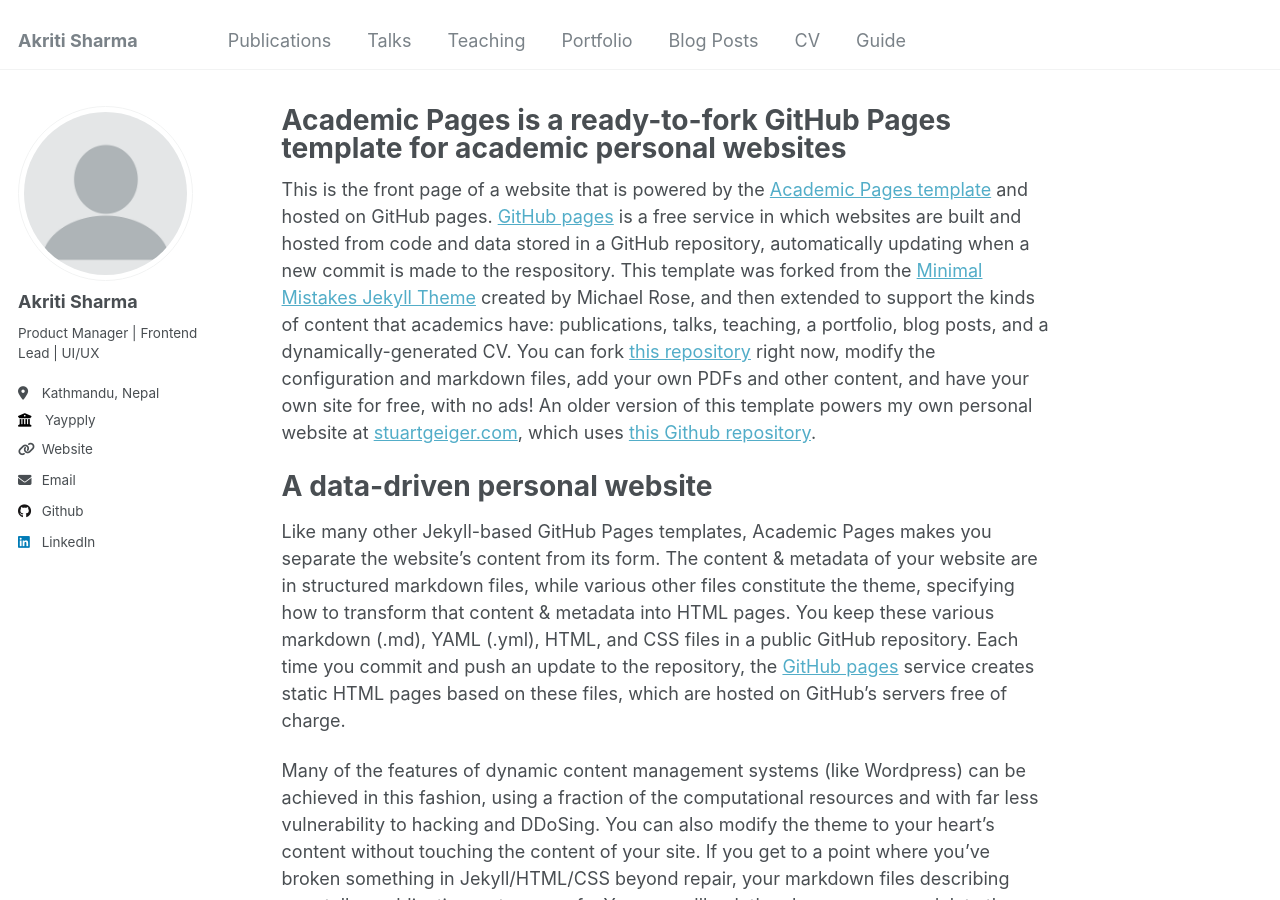
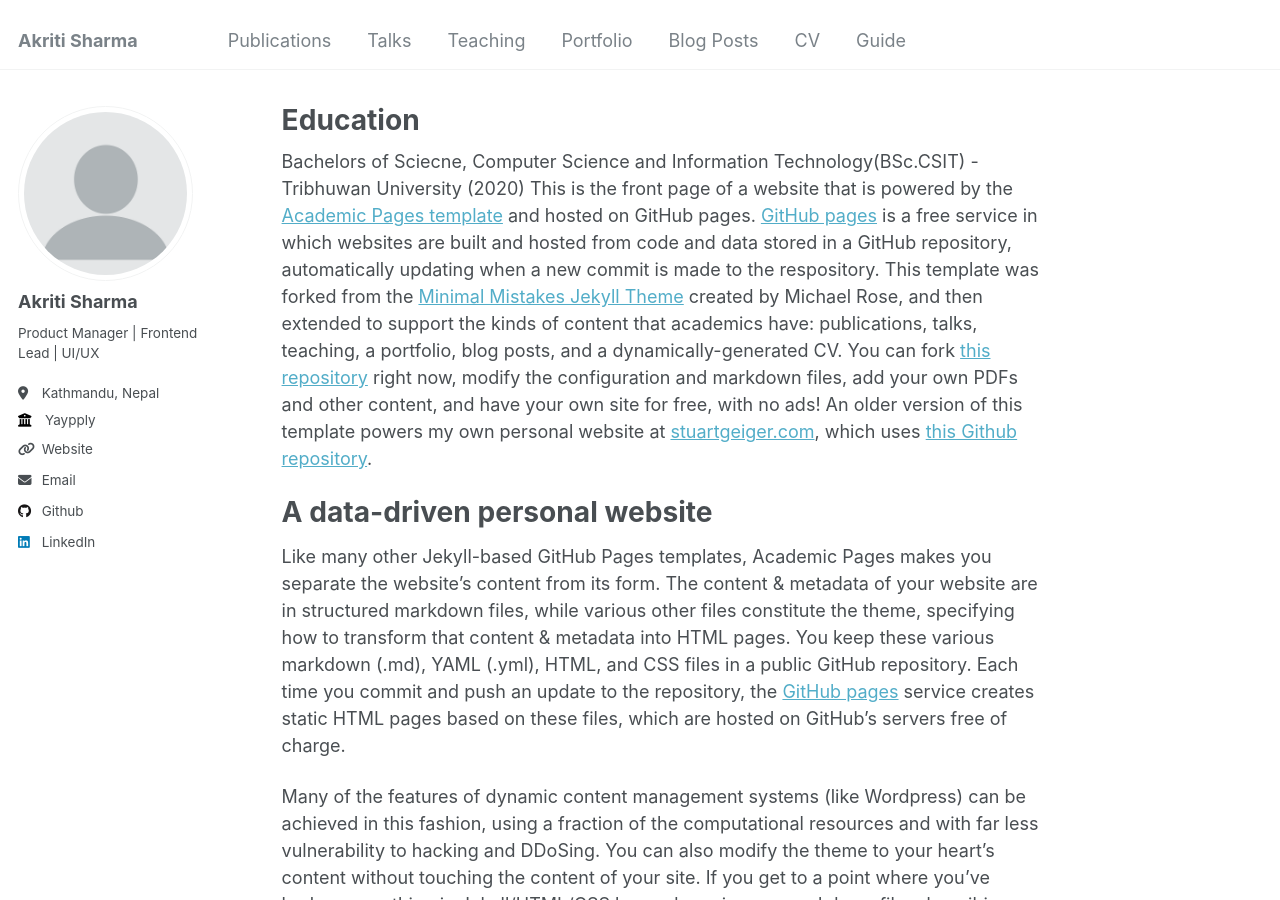
Before and after one commit to akritisharma22/akritisharma22.github.io, a Jekyll site: the page built from _pages/about.md, in a window 1280 px wide and 900 px high. Built offline with Jekyll 4.4.1, drawn with Linux system fonts in a browser that asks for light colours.

Commit message:
Update about.md

```diff
--- a/_pages/about.md
+++ b/_pages/about.md
@@ -1,12 +1,13 @@
 ---
 permalink: /
-title: "Academic Pages is a ready-to-fork GitHub Pages template for academic personal websites"
+title: "Education"
 author_profile: true
 redirect_from:
   - /about/
   - /about.html
 ---
 
+Bachelors of Sciecne, Computer Science and Information Technology(BSc.CSIT) - Tribhuwan University (2020)
 This is the front page of a website that is powered by the [Academic Pages template](https://github.com/academicpages/academicpages.github.io) and hosted on GitHub pages. [GitHub pages](https://pages.github.com) is a free service in which websites are built and hosted from code and data stored in a GitHub repository, automatically updating when a new commit is made to the respository. This template was forked from the [Minimal Mistakes Jekyll Theme](https://mmistakes.github.io/minimal-mistakes/) created by Michael Rose, and then extended to support the kinds of content that academics have: publications, talks, teaching, a portfolio, blog posts, and a dynamically-generated CV. You can fork [this repository](https://github.com/academicpages/academicpages.github.io) right now, modify the configuration and markdown files, add your own PDFs and other content, and have your own site for free, with no ads! An older version of this template powers my own personal website at [stuartgeiger.com](http://stuartgeiger.com), which uses [this Github repository](https://github.com/staeiou/staeiou.github.io).
 
 A data-driven personal website
```
